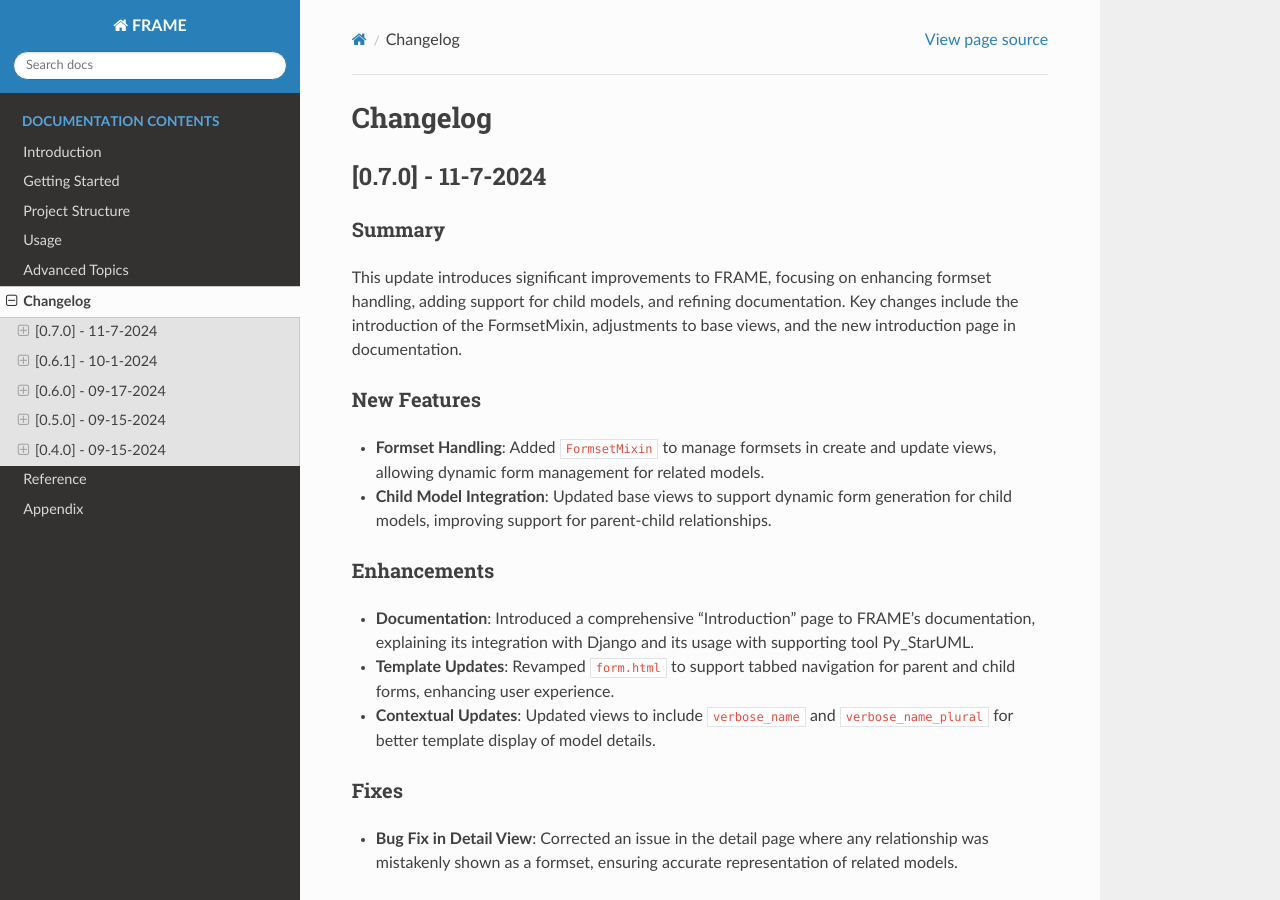
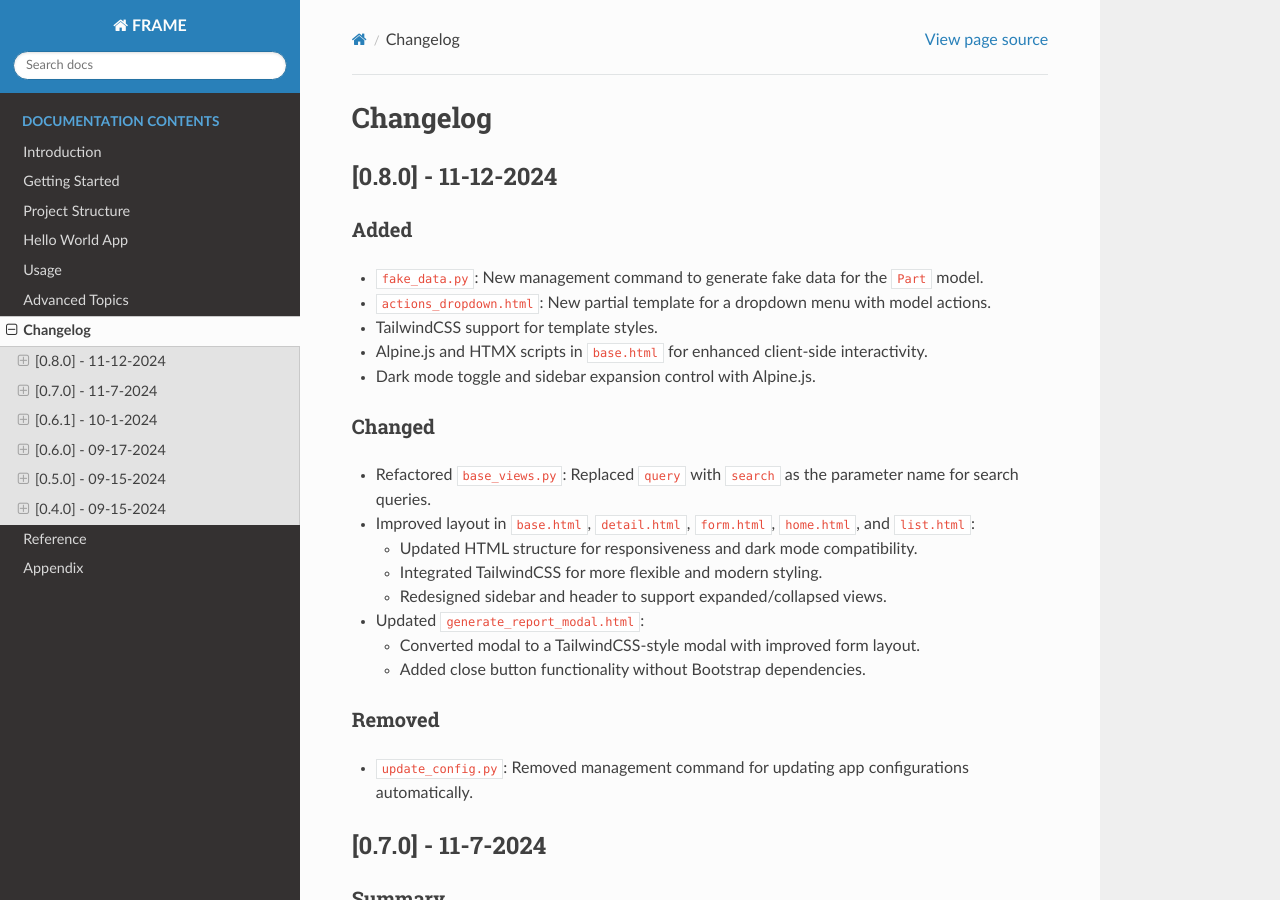
Before and after one commit to Agwebberley/FRAME, a Sphinx documentation site: the page built from docs/source/changelog.md, in a window 1280 px wide and 900 px high. Built offline with Sphinx 7.4.7 and the Read the Docs theme 3.1.0, drawn with Linux system fonts in a browser that asks for light colours; pages that are not in the unit, such as notebooks, are missing from menus.

Commit message:
docs: Changelog 0.8.0; Tailwind Stub

```diff
--- a/docs/source/changelog.md
+++ b/docs/source/changelog.md
@@ -1,4 +1,26 @@
 # Changelog
+
+## [0.8.0] - 11-12-2024
+
+### Added
+- `fake_data.py`: New management command to generate fake data for the `Part` model.
+- `actions_dropdown.html`: New partial template for a dropdown menu with model actions.
+- TailwindCSS support for template styles.
+- Alpine.js and HTMX scripts in `base.html` for enhanced client-side interactivity.
+- Dark mode toggle and sidebar expansion control with Alpine.js.
+
+### Changed
+- Refactored `base_views.py`: Replaced `query` with `search` as the parameter name for search queries.
+- Improved layout in `base.html`, `detail.html`, `form.html`, `home.html`, and `list.html`:
+  - Updated HTML structure for responsiveness and dark mode compatibility.
+  - Integrated TailwindCSS for more flexible and modern styling.
+  - Redesigned sidebar and header to support expanded/collapsed views.
+- Updated `generate_report_modal.html`:
+  - Converted modal to a TailwindCSS-style modal with improved form layout.
+  - Added close button functionality without Bootstrap dependencies.
+
+### Removed
+- `update_config.py`: Removed management command for updating app configurations automatically.
 
 ## [0.7.0] - 11-7-2024
 
--- a/docs/source/index.rst
+++ b/docs/source/index.rst
@@ -15,6 +15,7 @@
    introduction
    gettingstarted
    project-structure
+   helloworld
    usage
    advanced-topics
    examples
--- a/docs/source/usage.rst
+++ b/docs/source/usage.rst
@@ -17,3 +17,4 @@
     usage/views
     usage/aws
     usage/configuration
+    usage/tailwind
```
Also changed, not shown: docs/source/usage/tailwind.md (added, +27 -0 lines).
